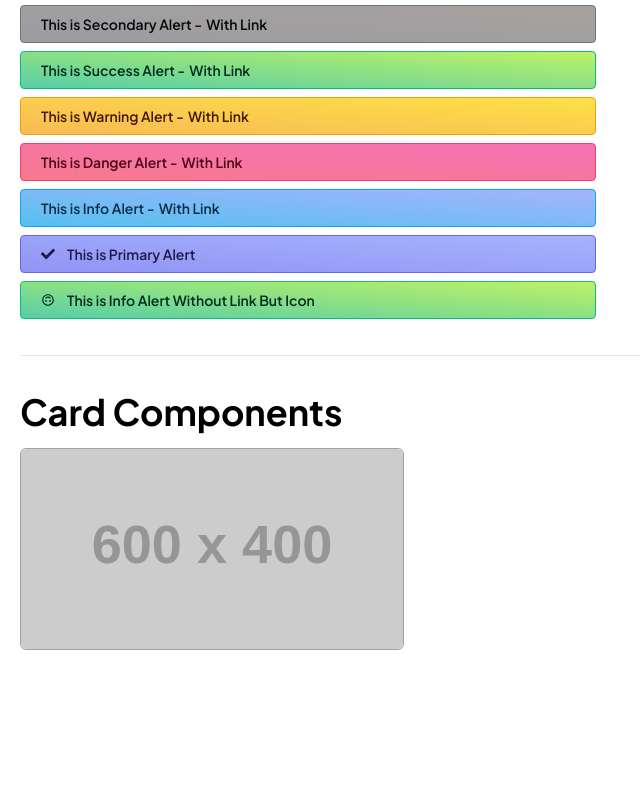
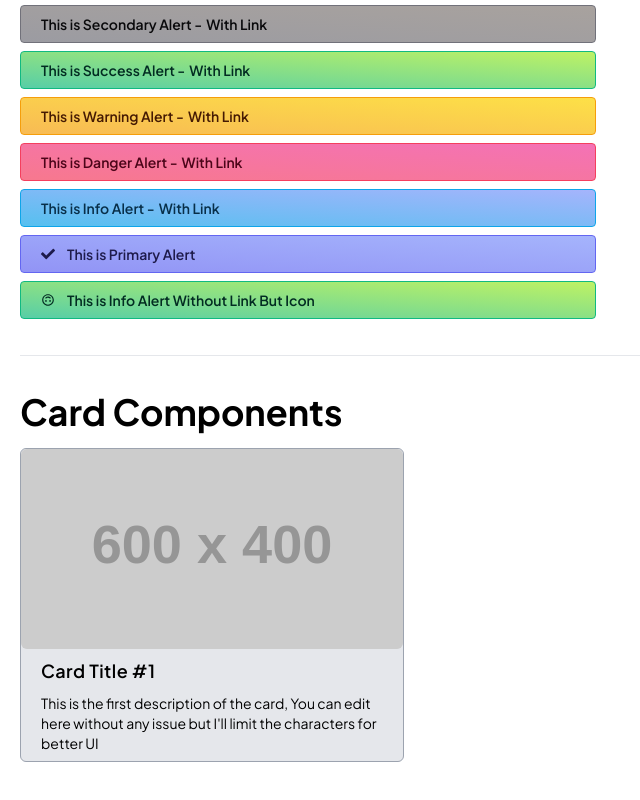
Before and after one commit to mshajid/cyberdude-challenges, a React (Vite) app in the folder javascript/03-react-js/05-components-props/: page / in a window 1280 px wide. Shown: the part 446-1246 px from the top of the page, without its empty margins (0-640 px from the left). Before the commit the page ends 1136 px from the top, so only its background shows below. Built offline with nearby package versions, Linux system fonts and the light colour scheme.

Commit message:
feat: added cardbody to the card

```diff
--- a/javascript/03-react-js/05-components-props/src/App.jsx
+++ b/javascript/03-react-js/05-components-props/src/App.jsx
@@ -5,6 +5,7 @@ import { FaCheck } from "react-icons/fa";
 import Alert from "./Components/Alert";
 import Cards from "./Components/Cards";
 import CardImage from "./Components/CardsImage";
+import CardBody from "./Components/CardsBody";
 
 const App = () => {
   return (
@@ -98,14 +99,18 @@ const App = () => {
           linkTo={"https://google.com"}
         />
         <Alert
-          className={"max-w-xl py-2 text-sm px-5 font-semibold flex gap-x-3 items-center"}
+          className={
+            "max-w-xl py-2 text-sm px-5 font-semibold flex gap-x-3 items-center"
+          }
           variant={"Primary"}
           label={`This is Primary Alert`}
         >
           <FaCheck />
         </Alert>
         <Alert
-          className={"max-w-xl py-2 text-sm px-5 font-semibold flex gap-x-3 items-center"}
+          className={
+            "max-w-xl py-2 text-sm px-5 font-semibold flex gap-x-3 items-center"
+          }
           variant={"Success"}
           label={`This is Info Alert Without Link But Icon`}
         >
@@ -117,6 +122,12 @@ const App = () => {
       <div>
         <Cards type={"normal"}>
           <CardImage link={"https://placehold.co/600x400"} />
+          <CardBody
+            title={"Card Title #1"}
+            desc={
+              "This is the first description of the card, You can edit here without any issue but I'll limit the characters for better UI"
+            }
+          />
         </Cards>
       </div>
     </div>
--- /dev/null
+++ b/javascript/03-react-js/05-components-props/src/Components/CardsBody.jsx
@@ -0,0 +1,10 @@
+const CardBody = ({ title, desc }) => {
+  return (
+    <div className="px-5 py-2">
+      <div className="pb-2 font-semibold text-lg tracking-wide">{title}</div>
+      <div className="text-sm">{desc}</div>
+    </div>
+  );
+};
+
+export default CardBody;
```
